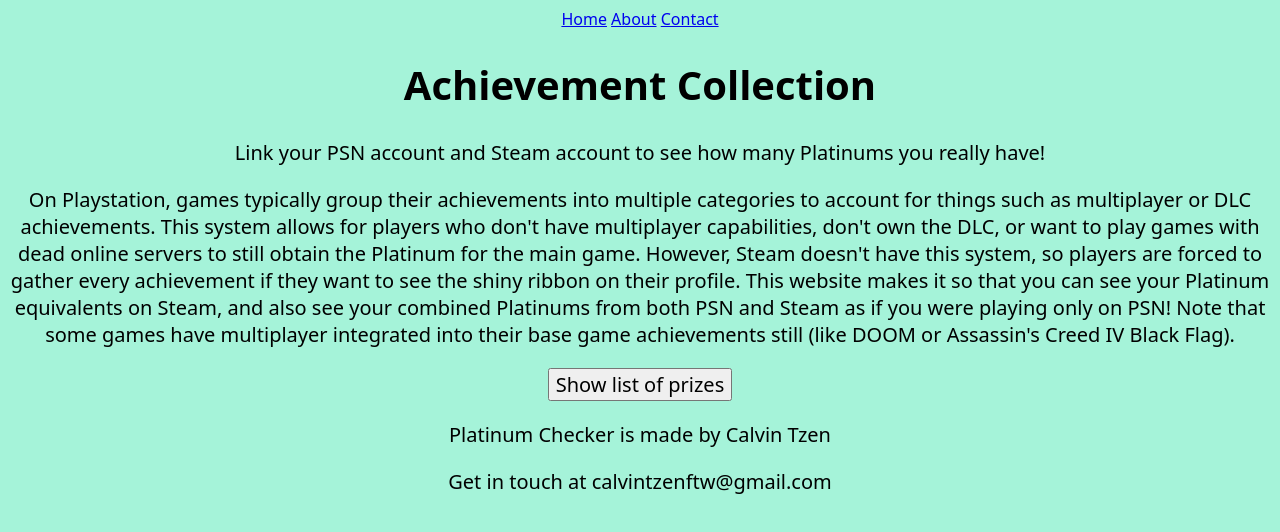
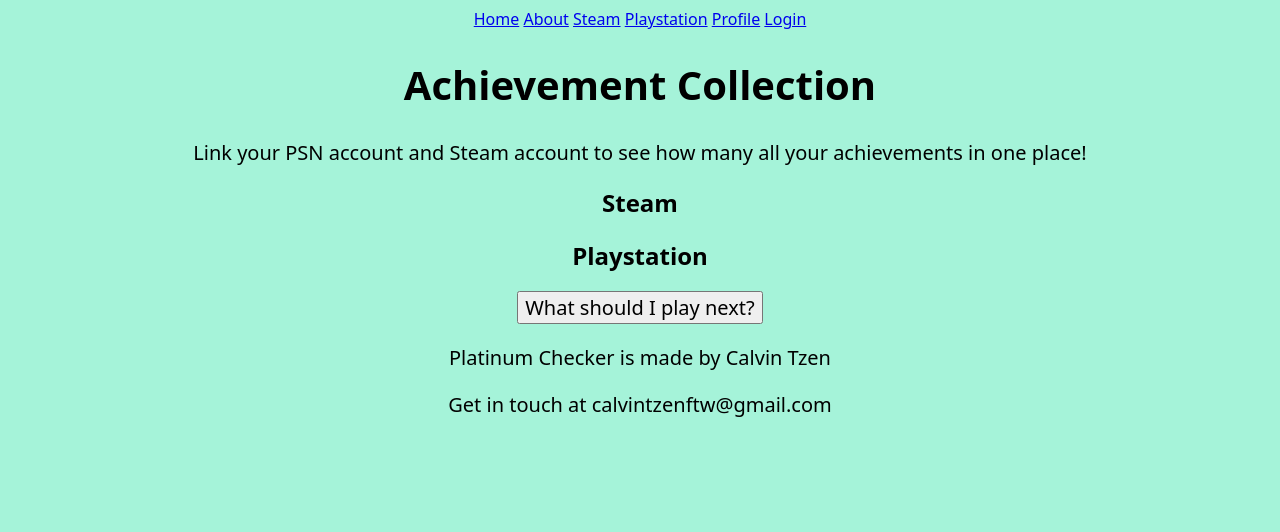
Before and after one commit to TzenCalvin/achievementProject, a website: page public/index.html in a window 1280 px wide. Drawn offline with Linux system fonts and the light colour scheme; a web font is replaced by a local one.

Commit message:
started implementing some of the inital layout of the page

```diff
--- a/public/index.html
+++ b/public/index.html
@@ -12,27 +12,25 @@
       <nav>
         <a href="/">Home</a>
         <a href="/about">About</a>
-        <a href="/contact">Contact</a>
+        <a href="/steam">Steam</a>
+        <a href="/ps">Playstation</a>
+        <a href="/profile">Profile</a>
+        <a href="/login">Login</a>
       </nav>
       <h1>Achievement Collection</h1>
       <p>
-        Link your PSN account and Steam account to see how many Platinums you really have!
+        Link your PSN account and Steam account to see how many all your achievements in one place!
       </p>
-      <p id = "desc">
-        On Playstation, games typically group their achievements into multiple categories to account
-        for things such as multiplayer or DLC achievements. This system allows for players who don't
-        have multiplayer capabilities, don't own the DLC, or want to play games with dead online servers
-        to still obtain the Platinum for the main game. However, Steam doesn't have this system, so
-        players are forced to gather every achievement if they want to see the shiny ribbon on their
-        profile. This website makes it so that you can see your Platinum equivalents on Steam, and
-        also see your combined Platinums from both PSN and Steam as if you were playing only on PSN!
-        Note that some games have multiplayer integrated into their base game achievements still
-        (like DOOM or Assassin's Creed IV Black Flag).
-      </p>
-      <section id="view-prizes">
-        <button id="prizes-button">Show list of prizes</button>
+      <h2 id = "steam">
+        Steam
+      </h2>
+      <h2 id = "ps">
+        Playstation
+      </h2>
+      <section id="view-recs">
+        <button id="recs">What should I play next?</button>
       </section>
-      <section id="prizes">
+      <section id="reccomendations">
       </section>
 
       <footer>
```
